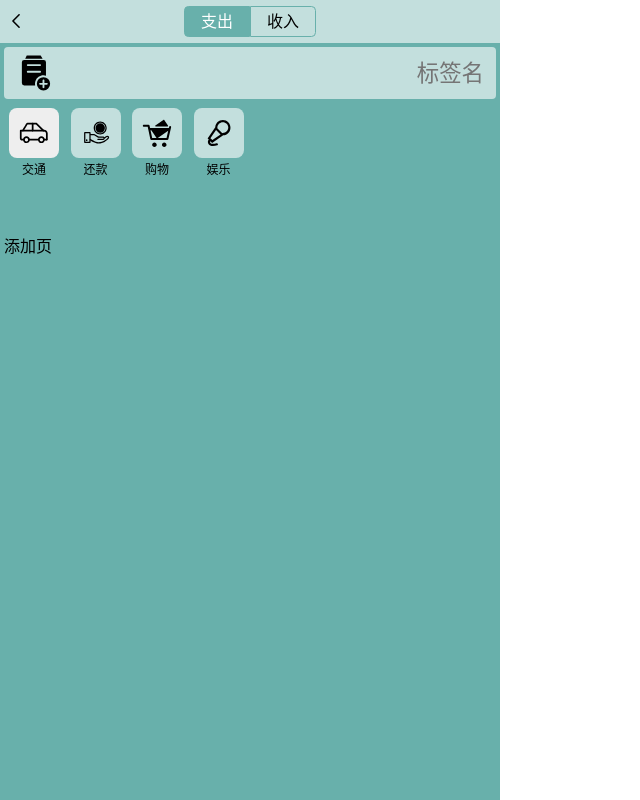
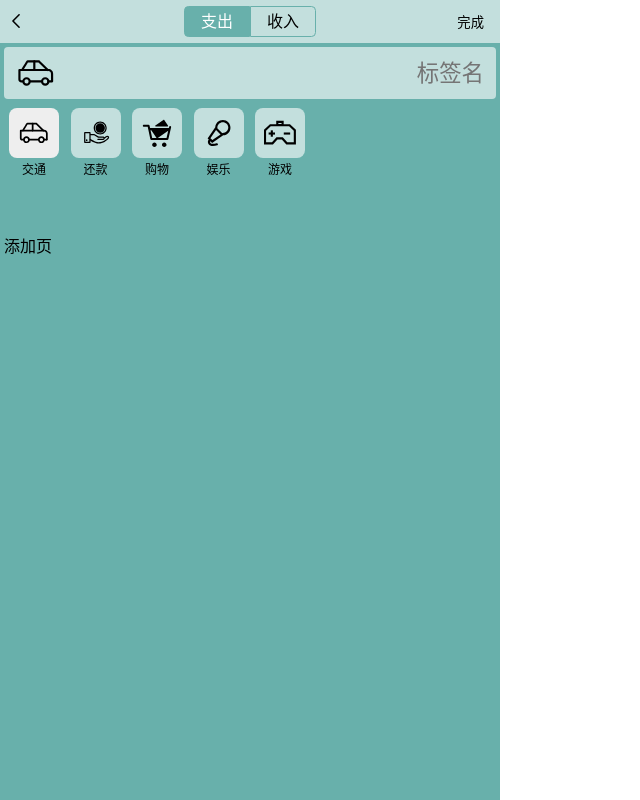
Before and after one commit to wh2887/-whale-wallet-react, a React app: page /category/add in a window 1280 px wide. Shown: the whole page, without its empty margins (0-640 px from the left). Built offline with nearby package versions, Linux system fonts and the light colour scheme.

Commit message:
使用 useParams 获取需要编辑的id，Tag功能 wip

```diff
--- a/src/App.tsx
+++ b/src/App.tsx
@@ -20,14 +20,13 @@ function App() {
           <Route exact path="/money">
             <Money/>
           </Route>
-          // TODO
           <Route exact path="/category/manage">
             <CategoryManage/>
           </Route>
           <Route exact path="/category/add">
             <CategoryAdd/>
           </Route>
-          <Route exact path="/category/edit/:tag">
+          <Route exact path="/category/edit/:id">
             <CategoryEdit/>
           </Route>
           <Route exact path="/statistics">
--- /dev/null
+++ b/src/libs/createId.ts
@@ -0,0 +1,8 @@
+let id = 0;
+
+const createId = () => {
+  id += 1;
+  return id;
+};
+
+export {createId};
--- a/src/pages/category/CategoryAdd.tsx
+++ b/src/pages/category/CategoryAdd.tsx
@@ -1,9 +1,11 @@
-import React from 'react';
+import React, {useState} from 'react';
 import styled from 'styled-components';
 import MyLayout from '../../components/MyLayout';
 import {MyTopBar} from '../../components/MyTopBar';
 import MyIcon from '../../components/MyIcon';
 import {MyTags} from '../money/MyTags';
+import {createId} from '../../libs/createId';
+import {useTagList} from '../../hooks/useTagList';
 
 const StyledLabel = styled.label`
   background: rgba(218,236,234,.8);
@@ -25,22 +27,30 @@ const StyledLabel = styled.label`
 
 const CategoryAdd = () => {
   const defaultTagList = [
-    {id: 1, name: 'jiaotong', text: '交通'},
-    {id: 2, name: 'huankuan', text: '还款'},
-    {id: 3, name: 'gouwu', text: '购物'},
-    {id: 4, name: 'yule', text: '娱乐'},
+    {id: createId(), name: 'jiaotong', text: '交通'},
+    {id: createId(), name: 'huankuan', text: '还款'},
+    {id: createId(), name: 'gouwu', text: '购物'},
+    {id: createId(), name: 'yule', text: '娱乐'},
+    {id: createId(), name: 'game', text: '游戏'},
   ];
+  const {tagList} = useTagList(defaultTagList);
+  const [selectedTagName, setSelectedTagName] = useState('jiaotong');
+  const onChange = (tagId: number) => {
+    if (tagList.indexOf(tagList.filter(item => item.id === tagId)[0]) >= 0) {
+      setSelectedTagName(() => tagList.filter(item => item.id === tagId)[0].name);
+    }
+  };
 
 
   return (
     <MyLayout toggleNav={false}>
-      <MyTopBar visibleBack={true}/>
+      <MyTopBar visibleBack={true} visibleButton={true}/>
       <main>
         <StyledLabel>
-          <MyIcon name="money" size="2.5em"/>
+          <MyIcon name={selectedTagName} size="2.5em"/>
           <input type="text" placeholder='标签名'/>
         </StyledLabel>
-        <MyTags lastTag='none' defaultTagList={defaultTagList}/>
+        <MyTags lastTag='none' defaultTagList={defaultTagList} toggleLink={false} onChange={tagId => onChange(tagId)}/>
         添加页
       </main>
     </MyLayout>
--- a/src/pages/category/CategoryEdit.tsx
+++ b/src/pages/category/CategoryEdit.tsx
@@ -5,6 +5,7 @@ import MyIcon from '../../components/MyIcon';
 import styled from 'styled-components';
 import {MyTags} from '../money/MyTags';
 import {useTagList} from '../../hooks/useTagList';
+import {useParams} from 'react-router-dom';
 
 const StyledLabel = styled.label`
   background: rgba(218,236,234,.8);
@@ -24,18 +25,27 @@ const StyledLabel = styled.label`
   }
 `;
 
+type Pramas = {
+  id: string
+}
+
 const CategoryEdit = () => {
-  const defaultTagList =  [
+  const {id} = useParams<Pramas>();
+
+  const defaultTagList = [
     {id: 1, name: 'jiaotong', text: '交通'},
     {id: 2, name: 'huankuan', text: '还款'},
     {id: 3, name: 'gouwu', text: '购物'},
     {id: 4, name: 'yule', text: '娱乐'},
-  ]
+  ];
   const {tagList} = useTagList(defaultTagList);
-  const [selectedTagName, setSelectedTagName] = useState('jiaotong');
+  const [selectedTagId, setSelectedTagId] = useState(id);
+
+  const tag = tagList.filter(tag => tag.id === parseInt(id))[0];
+
   const onChange = (tagId: number) => {
     if (tagList.indexOf(tagList.filter(item => item.id === tagId)[0]) >= 0) {
-      setSelectedTagName(() => tagList.filter(item => item.id === tagId)[0].name);
+      setSelectedTagId(() => tagList.filter(item => item.id === tagId)[0].name);
     }
   };
   return (
@@ -43,7 +53,7 @@ const CategoryEdit = () => {
       <MyTopBar visibleBack={true} visibleButton={true}/>
       <main>
         <StyledLabel>
-          <MyIcon name={selectedTagName} size="2.5em"/>
+          <MyIcon name={tag.name} size="2.5em"/>
           <input type="text" placeholder='标签名'/>
         </StyledLabel>
         <MyTags toggleLink={false} lastTag='none' onChange={tagId => onChange(tagId)} defaultTagList={tagList}/>
--- a/src/pages/category/CategoryManage.tsx
+++ b/src/pages/category/CategoryManage.tsx
@@ -12,7 +12,7 @@ const CategoryManage: FC = () => {
   ];
 
   return (
-    <MyLayout>
+    <MyLayout toggleNav={false}>
       <MyTopBar visibleBack={true}/>
       <main>
         <MyTags lastTag='add' defaultTagList={defaultTagList}/>
--- a/src/pages/money/MyTags.tsx
+++ b/src/pages/money/MyTags.tsx
@@ -51,7 +51,7 @@ type TagProps = {
 
 type Tag = { id: number, name: string, text: string }
 
-const MyTags: FC<TagProps> = ({toggleLink = true, lastTag, onChange,defaultTagList}) => {
+const MyTags: FC<TagProps> = ({toggleLink = true, lastTag, onChange, defaultTagList}) => {
   const {tagList} = useTagList(defaultTagList);
   const [selectedTagId, setSelectedTag] = useState(1);
   const history = useHistory();
@@ -59,13 +59,13 @@ const MyTags: FC<TagProps> = ({toggleLink = true, lastTag, onChange,defaultTagLi
   const onToggleTag = (tagId: number) => {
     if (tagList.indexOf(tagList.filter(item => item.id === tagId)[0]) >= 0 || tagList.filter(item => item.name === 'manage' || 'add')[0]) {
       setSelectedTag(() => tagId);
-      // onChange(tagId);
+      onChange && onChange(tagId);
     }
   };
 
   const handleClick = (item: Tag) => {
     onToggleTag(item.id);
-    toggleLink && history.push(`/category/edit/${item.name}`);
+    toggleLink && history.push(`/category/edit/${item.id}`);
   };
 
   return (
```
Also changed, not shown: src/libs/generateOutput.ts (renamed from src/helpers/generateOutput.ts).
